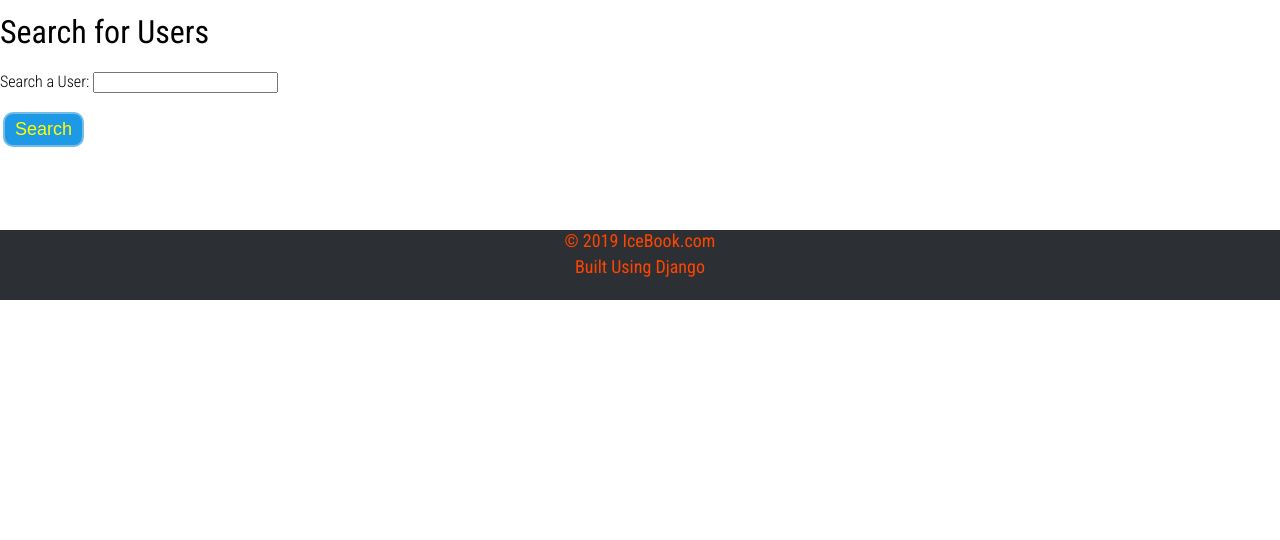
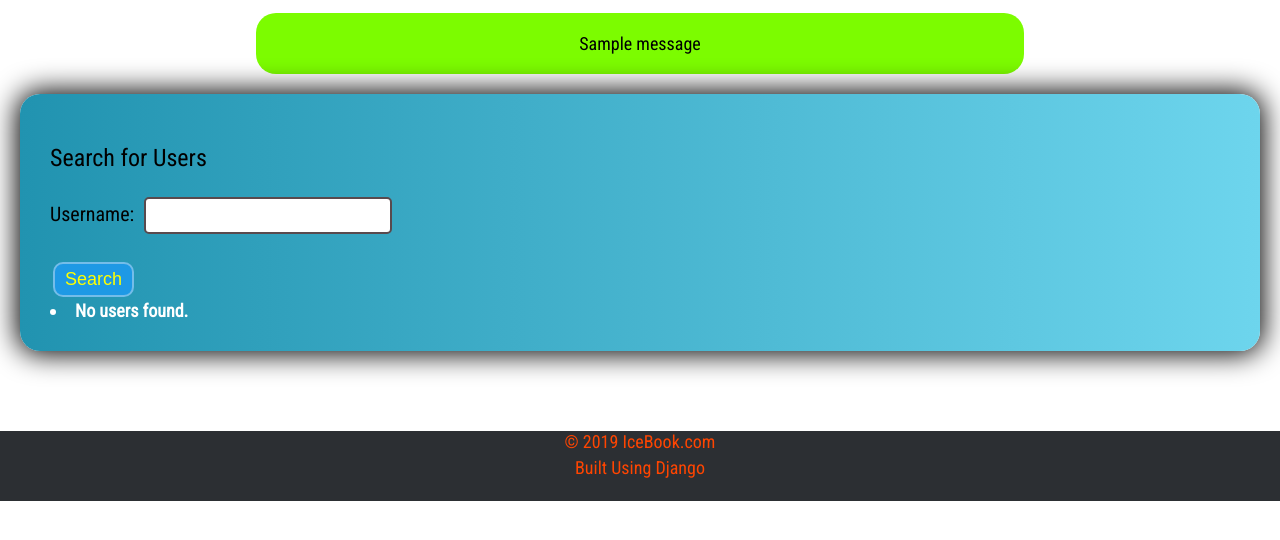
Before and after one commit to RohanJnr/IceBook-Django, a Django app: page /search/ in a window 1280 px wide. Shown: the part 47-587 px from the top of the page. Run offline with Django 3.2, Linux system fonts and the light colour scheme; a user stored in the database is signed in; tables that the repository leaves empty hold one stand-in row (values such as "Sample post"); one stand-in notice (Sample message) is shown; some libraries are stand-ins or nearby versions; some web fonts are replaced.

Commit message:
added messages and more improvements to the UI and using python3.8

```diff
--- a/src/accounts/forms.py
+++ b/src/accounts/forms.py
@@ -22,7 +22,7 @@ class UserUpdateForm(forms.ModelForm):
 class ProfileForm(forms.ModelForm):
 	class Meta:
 		model = Profile
-		fields = ["bio", "image"]
+		fields = ["bio", "image", "website"]
 
 class SearchForm(forms.Form):
-	name = forms.CharField(label="Search a User", max_length=120)
+	name = forms.CharField(label="Username", max_length=120)
--- a/src/accounts/templates/accounts/register.html
+++ b/src/accounts/templates/accounts/register.html
@@ -15,8 +15,7 @@
 		<legend>Join Today</legend>
 		<hr>
 		{% csrf_token %}
-		{{ register_form|crispy }}
-		{{ profile_form|crispy }}
+		{{ form|crispy }}
 
 		<button type="submit">Register</button>
 	</form>
--- a/src/accounts/templates/accounts/search.html
+++ b/src/accounts/templates/accounts/search.html
@@ -1,6 +1,6 @@
 {% extends "base.html" %}
 {% block content %}
-
+<section class="search-container">
 	<h1>Search for Users</h1>
 	<form method="post">
 		{% csrf_token %}
@@ -9,11 +9,13 @@
 	</form>
 
 	{% if users %}
-		<ul>
+		<ol>
 		{% for user in users %}
-			<li><a href="{% url 'display' user_id=user.pk %}">{{ user.username }}</a></li>
+			<li><a href="{% url 'display' user_id=user.pk %}" class="search-result">{{ user.username }}</a></li>
 		{% endfor %}
-		</ul>
+		</ol>
+	{% else %}
+		<li class="search-result" style="font-weight: bold;text-decoration: none;">No users found.</li>
 	{% endif %}
-
+</section>
 {% endblock %}
--- a/src/accounts/views.py
+++ b/src/accounts/views.py
@@ -1,6 +1,7 @@
 from django.shortcuts import render, redirect
 from django.contrib.auth.decorators import login_required
 from django.contrib.auth.models import User
+from django.contrib import messages
 
 from .signals import profile_update_signal
 from .forms import RegisterForm, UserUpdateForm, ProfileForm, SearchForm
@@ -11,26 +12,29 @@ from posts.models import Post
 def register_view(request):
 	if request.method == "POST":
 		register_form = RegisterForm(request.POST)
-		profile_form = ProfileForm(request.POST, request.FILES)
-		if register_form.is_valid() and profile_form.is_valid():
+		if register_form.is_valid():
 			register_form.save()
 			username = register_form.cleaned_data["username"]
-			user = User.objects.filter(username=username).first()
-			obj = profile_form.save(commit=False)
-			obj.user = user
-			obj.save()
+			user = User.objects.get(username=username)
+			create_profile(user)
+			messages.success(request, "Account successfully created!")
 			return redirect("login")
+		else:
+			for error in register_form.errors.values():
+				messages.error(request, f'{error}')
 
 	else:
 		register_form = RegisterForm()
-		profile_form = ProfileForm()
 
 	template_name = "accounts/register.html"
 	context = {
-	"register_form":register_form,
-	"profile_form":profile_form
+	"form":register_form
 	}
 	return render(request, template_name, context)
+
+def create_profile(user):
+	p = Profile(user=user)
+	p.save()
 
 @login_required
 def profile_view(request):
@@ -104,6 +108,7 @@ def update_view(request):
 				old_img=old_img,
 				new_img=new_img
 			)
+			messages.success(request, "Your profile has been updated.")
 			return redirect("profile")
 	else:
 		user_form = UserUpdateForm(instance=request.user)
@@ -122,6 +127,7 @@ def delete_view(request):
 		username = request.user.username
 		user = User.objects.get(username=username)
 		user.delete()
+		messages.error(request, f"{user.username}'s account has been deleted.")
 		return redirect("register")
 	template_name = "accounts/delete.html"
 	context = {}
--- a/src/posts/views.py
+++ b/src/posts/views.py
@@ -1,7 +1,7 @@
 from django.shortcuts import render, redirect
 from django.contrib.auth.decorators import login_required
 from django.http import HttpResponseRedirect
-
+from django.contrib import messages
 
 from .models import Post
 from .forms import PostForm, CommentForm
@@ -15,6 +15,7 @@ def add_post_view(request):
 			obj = form.save(commit=False)
 			obj.user = request.user
 			obj.save()
+			messages.success(request, "Post has been created.")
 			return redirect("/posts")
 	form = PostForm()
 	template_name = "posts/add_post.html"
@@ -102,6 +103,7 @@ def delete_post_view(request, slug):
 	obj = Post.objects.get(slug=slug)
 	if request.method == "POST":
 		obj.delete()
+		messages.error(request, "Post has been deleted.")
 		return redirect("profile")
 	template_name = "posts/delete_post.html"
 	context = {
@@ -116,6 +118,7 @@ def update_post_view(request, slug):
 		post = PostForm(request.POST, request.FILES, instance=obj)
 		if post.is_valid():
 			post.save()
+			messages.success(request, "Post has been updated.")
 			return redirect("profile")
 
 	form = PostForm(instance=obj)
--- a/src/static/css/main.css
+++ b/src/static/css/main.css
@@ -152,3 +152,54 @@ button:hover{
 .space-comment{
 	margin-top: 172px;
 }
+.search-result{
+	font-size: 18px;
+	color: white;
+}
+.search-result:hover{
+	text-decoration:underline;
+}
+ol{
+	font-weight: bold;
+}
+.search-container{
+	margin: 20px;
+	border-radius: 20px;
+	-webkit-box-shadow: 0px 0px 28px 3px #000000;
+	box-shadow: 0px 0px 28px 3px #000000;
+	padding: 30px;
+	background: linear-gradient(90deg, #2193b0, #6dd5ed);
+}
+.search-container form{
+	font-size: 20px;
+	font-weight: 500;
+}
+.search-container form input{
+	margin: 5px;
+	padding:6px;
+	font-size: 18px;
+	font-weight: 500;
+	border: #594a4e 2px solid;
+	border-radius: 5px;
+}
+
+.search-container form input:focus{
+	border-color: orange;
+}
+.messages{
+	font-size: 18px;
+	font-weight: 500;
+	margin: 10px 20%;
+	text-align: center;
+	border-radius: 20px;
+	padding: 20px;
+}
+.messages-success{
+	background: rgb(124,252,0);
+}
+.messages-error{
+	background: rgb(220,20,60);
+}
+ul{
+	list-style: none;
+}
--- a/src/templates/base.html
+++ b/src/templates/base.html
@@ -15,6 +15,15 @@
 <body data-media-url="{% get_media_prefix %}">
 	{% include "navbar.html" %}
 	<div class="space"></div>
+	{% if messages %}
+
+		{% for message in messages %}
+		    <ul class="messages messages-{{ message.tags }}">
+		    	<li>{{ message }}</li>
+		    </ul>
+		 {% endfor %}
+
+	{% endif %}
 	{% block content %}
 	{% endblock %}
 	<div class="space2"></div>
```
Also changed, not shown: src/accounts/models.py (+9 -7 lines), src/accounts/signals.py (+4 -3 lines), src/accounts/templates/accounts/display.html (deleted, +0 -8 lines), src/accounts/templates/accounts/profile-left-section.html (+7 -1 lines), src/accounts/migrations/0004_profile_website.py (added), src/media/default.png (deleted).
